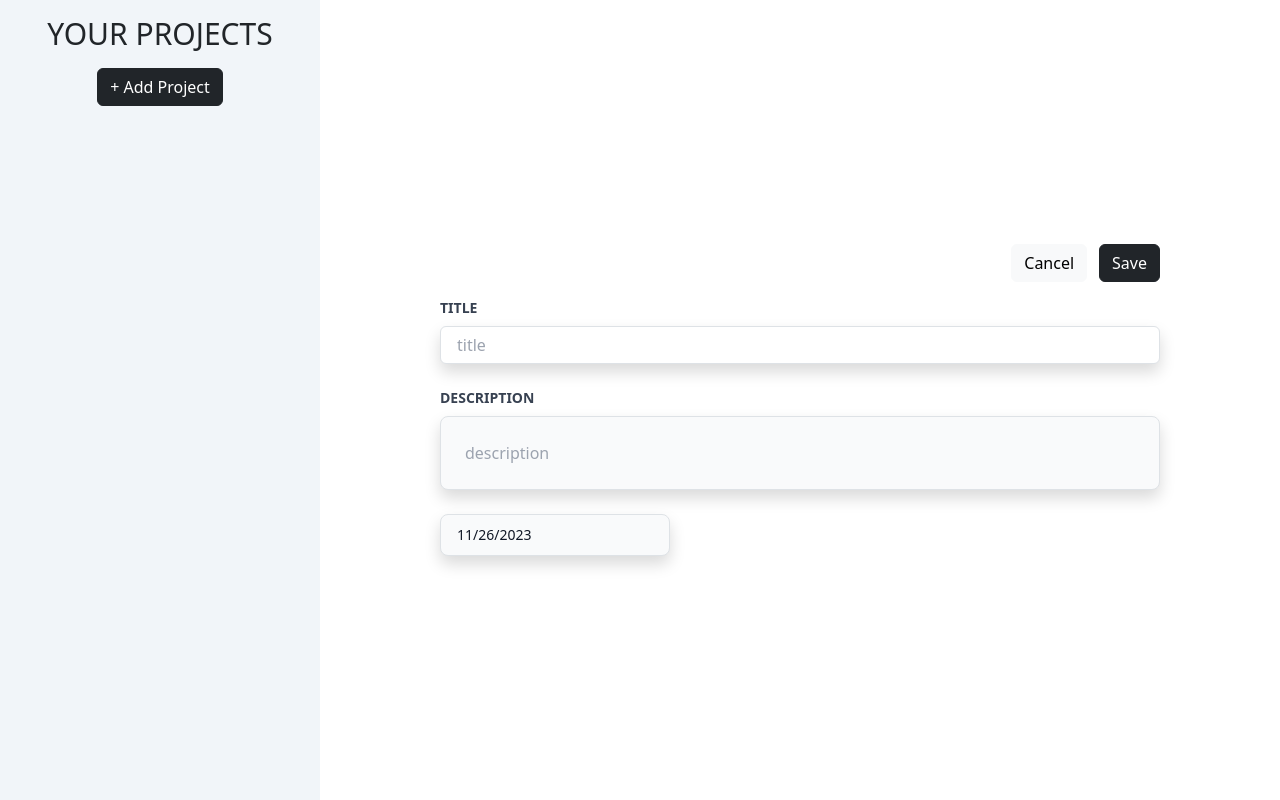
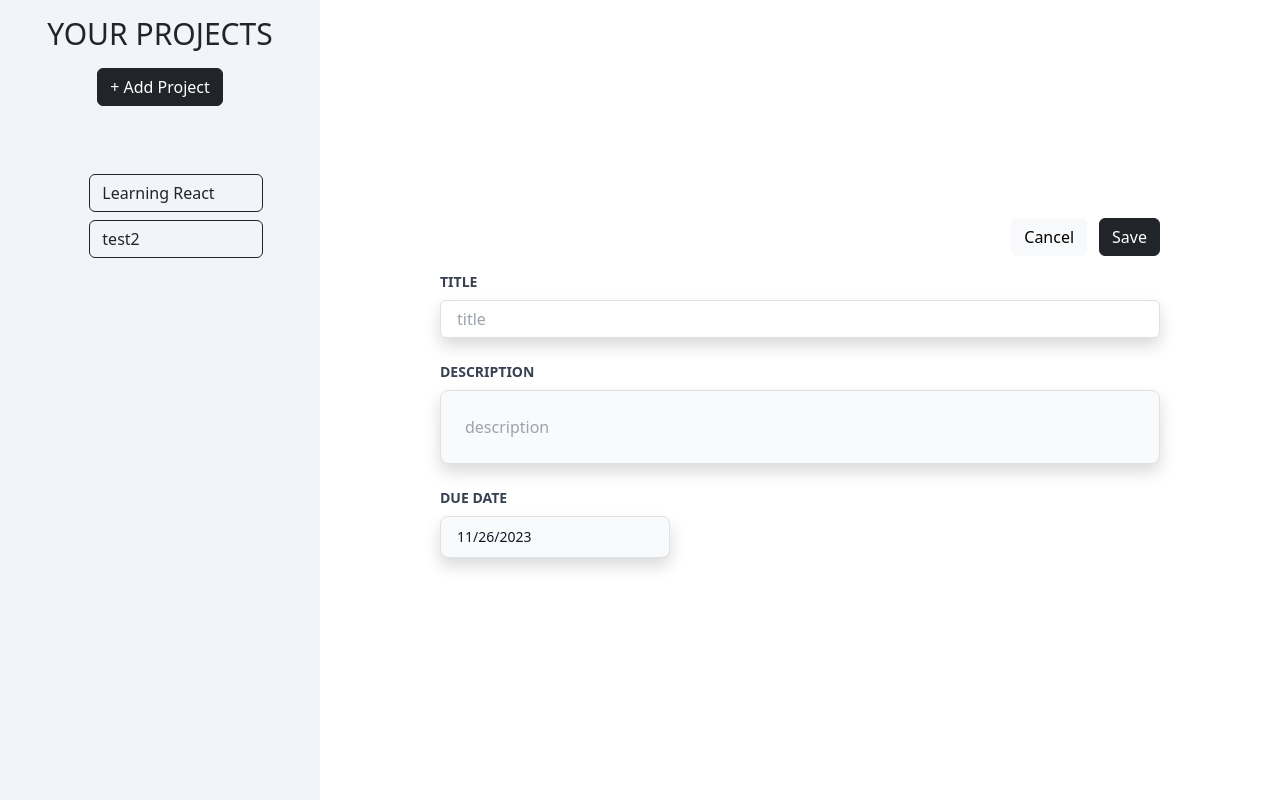
Before and after one commit to Andriano606/Project-manager, a React (Create React App) app: page / in a window 1280 px wide. Built offline with nearby package versions, Linux system fonts and the light colour scheme.

Commit message:
Added project list

```diff
--- a/src/components/AddNewProjectPage/AddNewProjectPage.js
+++ b/src/components/AddNewProjectPage/AddNewProjectPage.js
@@ -74,8 +74,12 @@ function AddNewProjectPage() {
                 value={values.email}
               />
             </div>
-            <MyDatepicker name="date"/>
-
+            <div className="mb-4">
+              <label className="block text-gray-700 text-sm font-bold mb-2" htmlFor="title">
+                DUE DATE
+              </label>
+              <MyDatepicker name="date"/>
+            </div>
           </form>
         </div>
       )}
--- /dev/null
+++ b/src/components/ProjectList/ProjectList.js
@@ -0,0 +1,23 @@
+import React, { useState } from 'react';
+
+import './ProjectList.css';
+
+function ProjectList() {
+  const [list, setList] = useState([{title: 'Learning React'}, {title: 'test2'}])
+
+  const listItems = list.map((item) => {
+    return <li key={item.title} className='d-flex justify-content-center'>
+      <button className='w-full m-1 btn btn-outline-dark d-flex justify-content-start'>
+        {item.title}
+      </button>
+    </li>
+  });
+
+  return (
+    <ul className="list-none text-bold text-lg w-2/3 mt-5">
+      { listItems }
+    </ul>
+  );
+}
+
+export default ProjectList;
--- a/src/components/SideBar/SideBar.js
+++ b/src/components/SideBar/SideBar.js
@@ -1,6 +1,7 @@
 import React from 'react';
 
 import './SideBar.css';
+import ProjectList from '../ProjectList/ProjectList'
 
 function SideBar() {
   return (
@@ -11,6 +12,9 @@ function SideBar() {
             + Add Project
         </button>
       </div>
+      <div className='mt-3 d-flex justify-content-center'>
+        <ProjectList />
+      </div>
     </>
   );
 }
```
Also changed, not shown: src/components/ProjectList/ProjectList.css (added).
